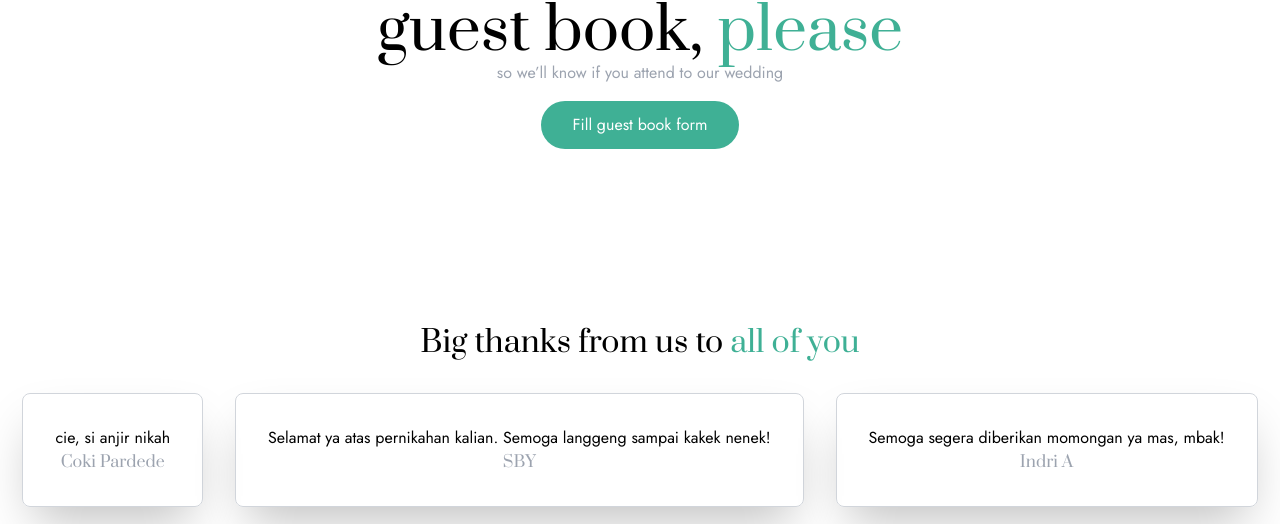
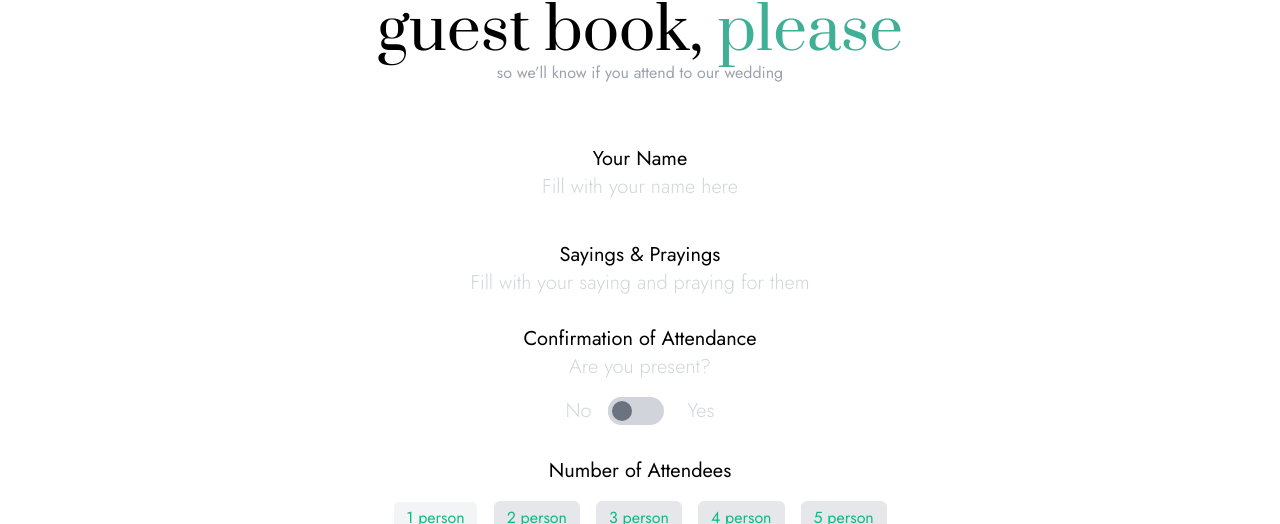
Before and after one commit to zulnabil/wedding-invitation, a Next.js app: page / in a window 1280 px wide. Both pictures are taken after a click on the button "Fill guest book form". Shown: the part 4995-5519 px from the top of the page. Built offline with nearby package versions, Linux system fonts and the light colour scheme.

Commit message:
feat: created form guest book

```diff
--- a/common/components/inputs/radio.component.tsx
+++ b/common/components/inputs/radio.component.tsx
@@ -21,7 +21,7 @@ const Radio: FC<RadioProps> = ({
         noDot && checked
           ? "bg-gray-100 border border-white"
           : noDot && !checked
-          ? "bg-gray-300 border border-gray-300"
+          ? "bg-gray-200 border border-gray-200"
           : ""
       } ${wrapperClassName}`}
     >
--- /dev/null
+++ b/modules/form-guest-book/components/form-guest-book.component.tsx
@@ -0,0 +1,77 @@
+import React, { useState } from "react"
+
+import Image from "next/image"
+
+import {
+  FORM_GIFT_FIELDS,
+  ATTENDEES,
+} from "../constants/form-guest-book.constant"
+import TextField from "@/common/components/inputs/text-field.component"
+import Radio from "@/common/components/inputs/radio.component"
+import Button from "@/common/components/inputs/button.component"
+import Switch from "@/common/components/inputs/switch.component"
+
+const FormGuestBook = () => {
+  const [attendeesValue, setAttendeesValue] = useState(ATTENDEES[0].value)
+  return (
+    <form className="jost mt-12 flex flex-col items-center gap-y-4 text-center">
+      {FORM_GIFT_FIELDS.map((field) => {
+        switch (field.name) {
+          case "attendance":
+            return (
+              <div key={field.name}>
+                <p className="text-xl">{field.label}</p>
+                <p className="text-xl text-gray-300 font-light">
+                  {field.placeholder}
+                </p>
+                <div className="mt-4 flex justify-center items-center gap-4">
+                  <p className="text-xl text-gray-300 font-light">No</p>
+                  <Switch name={field.name} />
+                  <p className="text-xl text-gray-300 font-light">Yes</p>
+                </div>
+              </div>
+            )
+          case "attendees":
+            return (
+              <div key={field.name} className="mt-4">
+                <p className="text-xl">{field.label}</p>
+                <div className="flex gap-4">
+                  {ATTENDEES.map(({ label, ...attendees }) => (
+                    <Radio
+                      {...attendees}
+                      noDot
+                      key={label}
+                      checked={attendeesValue === attendees.value}
+                      onChange={(e) => setAttendeesValue(e.target.value)}
+                      label={<span className="text-green-500">{label}</span>}
+                      wrapperClassName="mt-4"
+                    />
+                  ))}
+                </div>
+              </div>
+            )
+          default:
+            return (
+              <TextField
+                key={field.name}
+                {...field}
+                className="text-center"
+                wrapperClassName="text-xl border-none"
+              />
+            )
+        }
+      })}
+      <Button className="mt-8">
+        <Image
+          alt="icon-check"
+          src="/images/icon-check.svg"
+          height={14}
+          width={14}
+        />
+        <span>Save my attendance</span>
+      </Button>
+    </form>
+  )
+}
+
+export default FormGuestBook
--- /dev/null
+++ b/modules/form-guest-book/constants/form-guest-book.constant.ts
@@ -0,0 +1,55 @@
+export const FORM_GIFT_FIELDS = [
+  {
+    name: "guestName",
+    label: "Your Name",
+    placeholder: "Fill with your name here",
+  },
+  {
+    name: "pray",
+    label: "Sayings & Prayings",
+    placeholder: "Fill with your saying and praying for them",
+  },
+  {
+    name: "attendance",
+    label: "Confirmation of Attendance",
+    placeholder: "Are you present?",
+  },
+  {
+    name: "attendees",
+    label: "Number of Attendees",
+    placeholder: "",
+  },
+]
+
+export const ATTENDEES = [
+  {
+    name: "attendees",
+    id: "1",
+    value: "1",
+    label: "1 person",
+  },
+  {
+    name: "attendees",
+    id: "2",
+    value: "2",
+    label: "2 person",
+  },
+  {
+    name: "attendees",
+    id: "3",
+    value: "3",
+    label: "3 person",
+  },
+  {
+    name: "attendees",
+    id: "4",
+    value: "4",
+    label: "4 person",
+  },
+  {
+    name: "attendees",
+    id: "5",
+    value: "5",
+    label: "5 person",
+  },
+]
--- a/pages/home/guest-book.section.tsx
+++ b/pages/home/guest-book.section.tsx
@@ -1,4 +1,13 @@
+import FormGuestBook from "@/modules/form-guest-book/components/form-guest-book.component"
+import { useCallback, useState } from "react"
+
 const SectionGuestBook = () => {
+  const [isShow, setShow] = useState(false)
+
+  const handleShow = useCallback((): void => {
+    setShow((prevState) => !prevState)
+  }, [setShow])
+
   return (
     <section className="mt-16 sm:mt-32 text-center">
       <h1 className="text-3xl sm:text-6xl leading-normal">
@@ -7,7 +16,13 @@ const SectionGuestBook = () => {
       <p className="jost text-gray-400 text-sm sm:text-base">
         so we’ll know if you attend to our wedding
       </p>
-      <button className="bg-green text-white py-3 px-8 rounded-full m-4 jost">
+      {isShow && <FormGuestBook />}
+      <button
+        className={`bg-green text-white py-3 px-8 rounded-full m-4 jost ${
+          isShow && "hidden"
+        }`}
+        onClick={handleShow}
+      >
         Fill guest book form
       </button>
     </section>
--- a/styles/globals.css
+++ b/styles/globals.css
@@ -20,6 +20,15 @@ a {
 
 .jost {
   font-family: 'Jost', sans-serif;
+}
+
+.toggle-checkbox:checked {
+  background-color: white;
+  transform: translate(calc(100%), 0);
+  border-color: #68d391;
+}
+.toggle-checkbox:checked + .toggle-label {
+  background-color: #68d391;
 }
 
 .bg-green-gradient {
```
Also changed, not shown: public/images/icon-check.svg (added).
